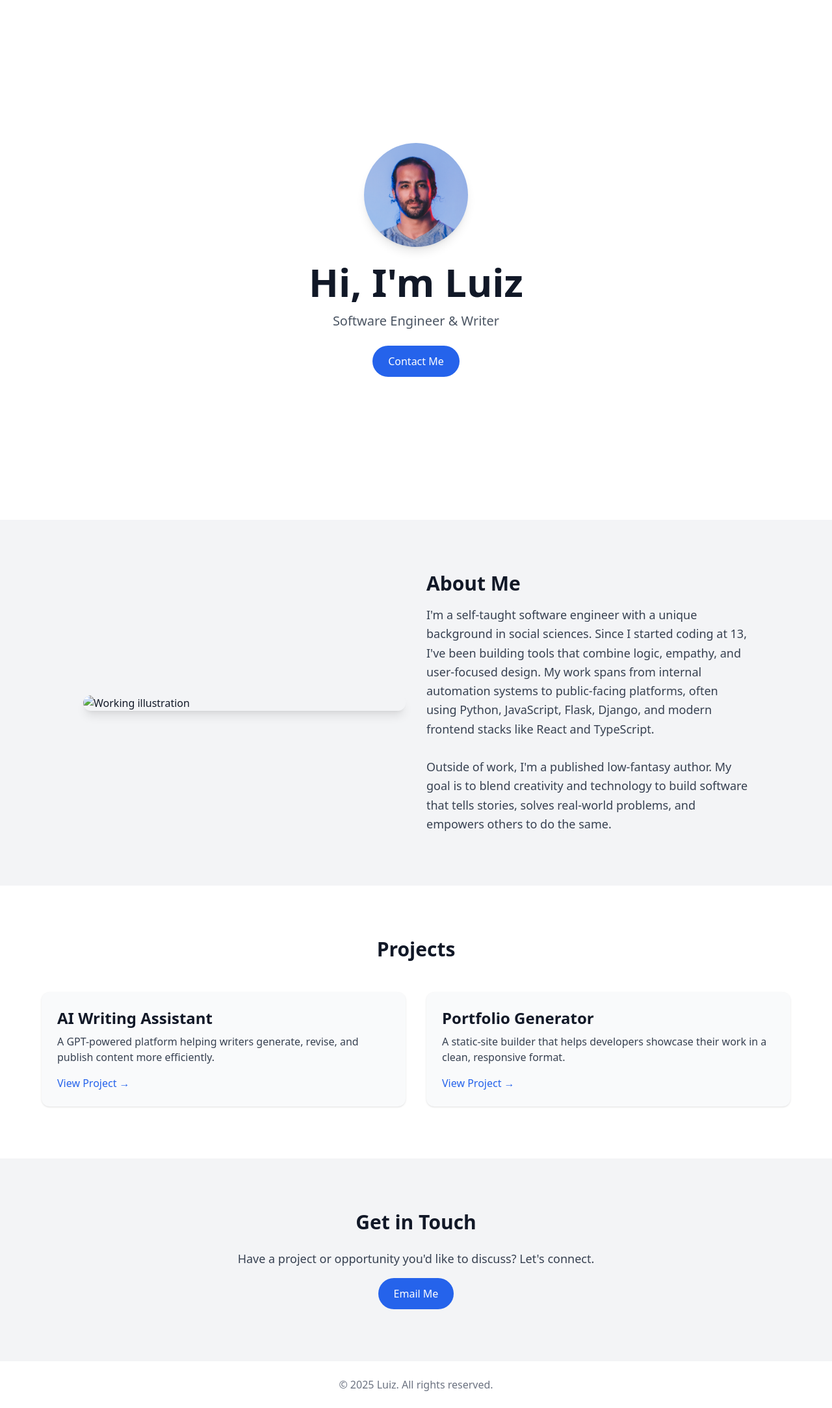
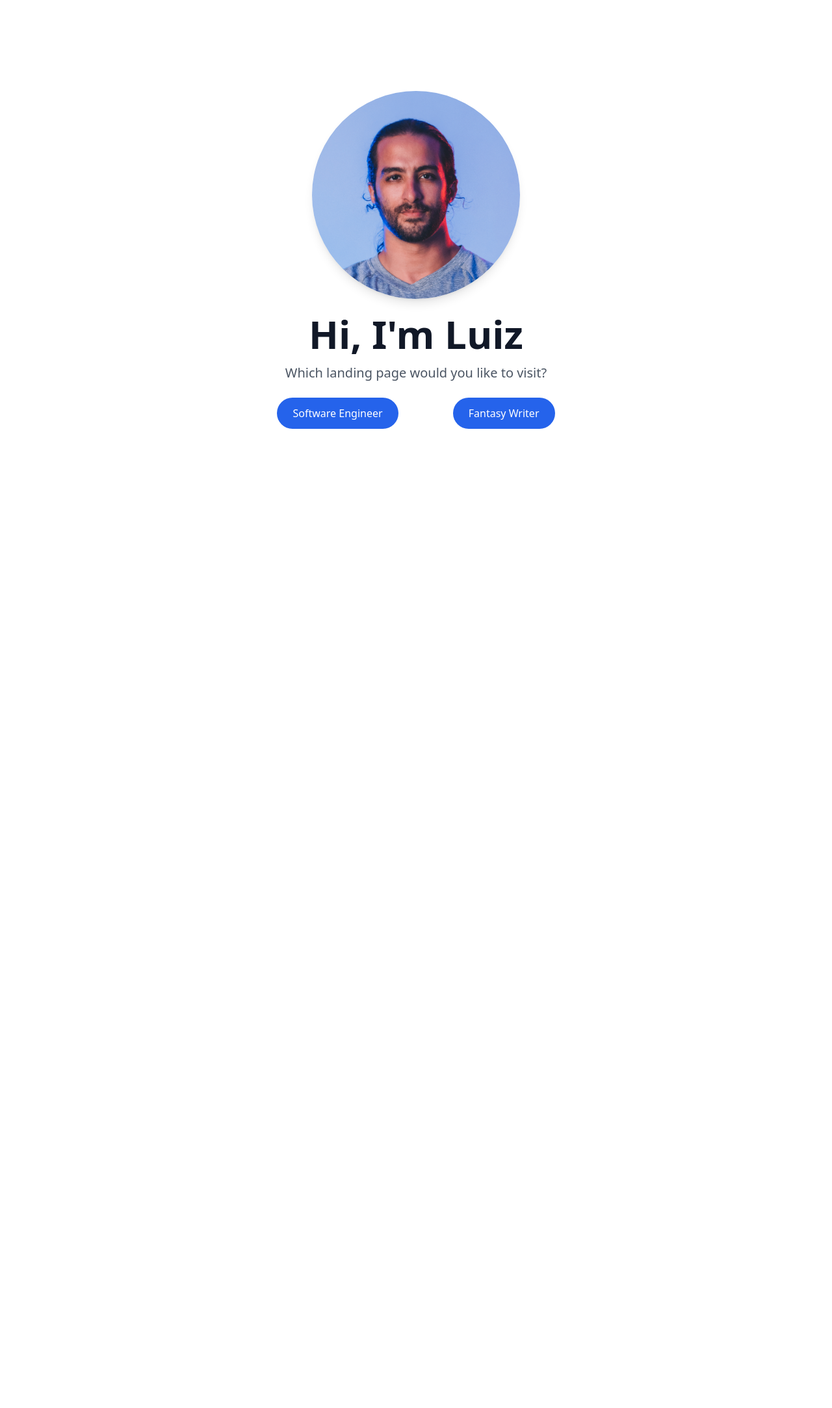
Before and after one commit to LuizGOCunha/my_landing_page, a Django app: template landing_page/templates/index.html in a window 1280 px wide. Shown: the whole page at 65% size. After the commit the page ends 660 px from the top, so only its background shows below. Run offline with Django 5.2, Linux system fonts and the light colour scheme; the template is opened without the code that fills it, so the values that code supplies are empty; some libraries are stand-ins or nearby versions.

Commit message:
Landing page is done, need to create intro page to writer and engineer

```diff
--- a/landing_page/templates/index.html
+++ b/landing_page/templates/index.html
@@ -12,65 +12,14 @@
   <!-- Hero Section -->
   <header class="min-h-screen flex items-center justify-center bg-white px-6">
     <div class="max-w-4xl text-center">
-      <img src="{% static 'bust.jpg' %}" alt="Profile picture" class="mx-auto rounded-full mb-6 shadow-lg w-40 h-40 object-cover" />
+      <img src="{% static 'bust.jpg' %}" alt="Profile picture" class="mx-auto rounded-full mb-6 shadow-lg w-80 h-80 object-cover" />
       <h1 class="text-4xl md:text-6xl font-bold mb-4">Hi, I'm Luiz</h1>
-      <p class="text-xl text-gray-600 mb-6">Software Engineer & Writer</p>
-      <a href="#contact" class="inline-block px-6 py-3 bg-blue-600 text-white rounded-full hover:bg-blue-700 transition">
-        Contact Me
+      <p class="text-xl text-gray-600 mb-6">Which landing page would you like to visit?</p>
+      <a href="engineer" class="inline-block px-6 py-3 bg-blue-600 text-white rounded-full hover:bg-blue-700 transition">
+        Software Engineer
+      </a>
+      <a href="writing" class="inline-block px-6 py-3 bg-blue-600 text-white rounded-full hover:bg-blue-700 transition ml-20">
+        Fantasy Writer
       </a>
     </div>
   </header>
-
-  <!-- About Section -->
-  <section class="py-20 px-6 bg-gray-100">
-    <div class="max-w-5xl mx-auto grid md:grid-cols-2 gap-8 items-center">
-      <img src="https://via.placeholder.com/500x400" alt="Working illustration" class="rounded-xl shadow-lg" />
-      <div>
-        <h2 class="text-3xl font-bold mb-4">About Me</h2>
-        <p class="text-lg text-gray-700 leading-relaxed">
-          I'm a self-taught software engineer with a unique background in social sciences. Since I started coding at 13, I've been building tools that combine logic, empathy, and user-focused design. My work spans from internal automation systems to public-facing platforms, often using Python, JavaScript, Flask, Django, and modern frontend stacks like React and TypeScript.
-          <br><br>
-          Outside of work, I'm a published low-fantasy author. My goal is to blend creativity and technology to build software that tells stories, solves real-world problems, and empowers others to do the same.
-        </p>
-      </div>
-    </div>
-  </section>
-
-  <!-- Projects Section -->
-  <section class="py-20 px-6 bg-white">
-    <div class="max-w-6xl mx-auto">
-      <h2 class="text-3xl font-bold text-center mb-12">Projects</h2>
-      <div class="grid md:grid-cols-2 gap-8">
-        <div class="bg-gray-50 p-6 rounded-xl shadow hover:shadow-lg transition">
-          <h3 class="text-2xl font-semibold mb-2">AI Writing Assistant</h3>
-          <p class="text-gray-700 mb-4">A GPT-powered platform helping writers generate, revise, and publish content more efficiently.</p>
-          <a href="#" class="text-blue-600 hover:underline">View Project →</a>
-        </div>
-        <div class="bg-gray-50 p-6 rounded-xl shadow hover:shadow-lg transition">
-          <h3 class="text-2xl font-semibold mb-2">Portfolio Generator</h3>
-          <p class="text-gray-700 mb-4">A static-site builder that helps developers showcase their work in a clean, responsive format.</p>
-          <a href="#" class="text-blue-600 hover:underline">View Project →</a>
-        </div>
-        <!-- Add more as needed -->
-      </div>
-    </div>
-  </section>
-
-  <!-- Contact Section -->
-  <section id="contact" class="py-20 px-6 bg-gray-100">
-    <div class="max-w-xl mx-auto text-center">
-      <h2 class="text-3xl font-bold mb-6">Get in Touch</h2>
-      <p class="text-lg text-gray-700 mb-4">Have a project or opportunity you'd like to discuss? Let's connect.</p>
-      <a href="mailto:luiz@example.com" class="inline-block px-6 py-3 bg-blue-600 text-white rounded-full hover:bg-blue-700 transition">
-        Email Me
-      </a>
-    </div>
-  </section>
-
-  <!-- Footer -->
-  <footer class="py-6 text-center bg-white text-gray-500">
-    &copy; 2025 Luiz. All rights reserved.
-  </footer>
-
-</body>
-</html>
```
